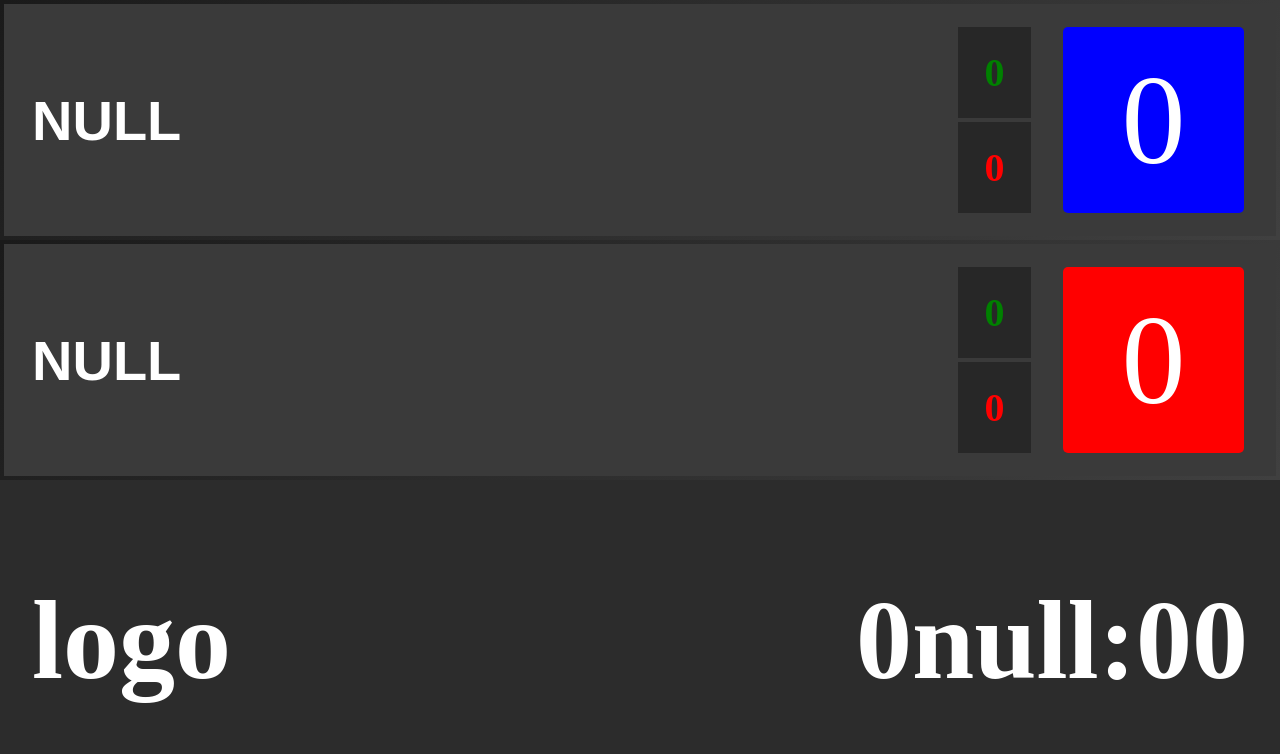
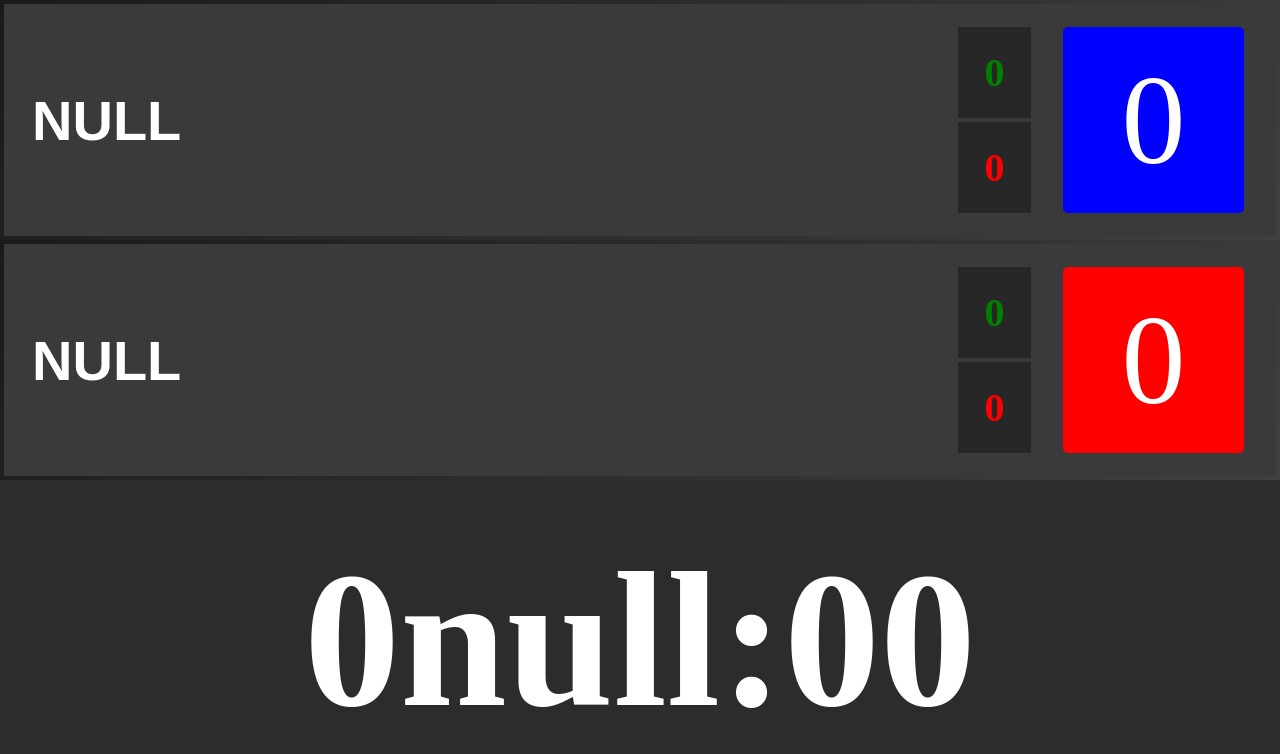
Before and after one commit to pietro8312/JJ-scoreboard, a plain HTML site: page main.html in a window 1280 px wide. Drawn offline with Linux system fonts and the light colour scheme.

Commit message:
fix rapido

```diff
--- a/main.html
+++ b/main.html
@@ -9,7 +9,7 @@
 </head>
 <body>
     <div id="comp1" class="comp">
-        <h1 class="nome">caramelo filtrelo</h1>
+        <h1 class="nome">comp1</h1>
         <div class="van">
             <i>0</i>
             <i>0</i>
@@ -17,7 +17,7 @@
         <i class="ptn">0</i>
     </div>
     <div id="comp2" class="comp">
-        <h1 class="nome">cocofanto elefanto</h1>
+        <h1 class="nome">comp2</h1>
         <div class="van">
             <i>0</i>
             <i>0</i>
@@ -25,7 +25,7 @@
         <i class="ptn">0</i>
     </div>
     <div id="tempo">
-        <i>logo</i>
+        <i></i>
         <p>00:00</p>
     </div>
 </body>
--- a/main.js
+++ b/main.js
@@ -108,7 +108,6 @@ retorna.addEventListener('click', () => {
 
 document.addEventListener('keypress', (ev) => {
     let query = ev.key
-
     let a;
 
     switch (query) {
--- a/style.css
+++ b/style.css
@@ -95,13 +95,21 @@ body{
 	padding: 0 2rem;
 	background-color: #2c2c2c;
 	display: flex;
-	justify-content: space-between;
+	justify-content: center;
 	align-items: center;
 }
 
-#tempo i, #tempo p{
+#tempo i{
+	position:absolute;
+	top: 0;
+	left: 0;
+	height: 4rem;
+	width: 4rem;
+}
+
+#tempo p{
 	color: #ffffff;
-	font-size: 7rem;
+	font-size: 12rem;
 	font-weight: bold;
 	font-style: normal;
 }
```
